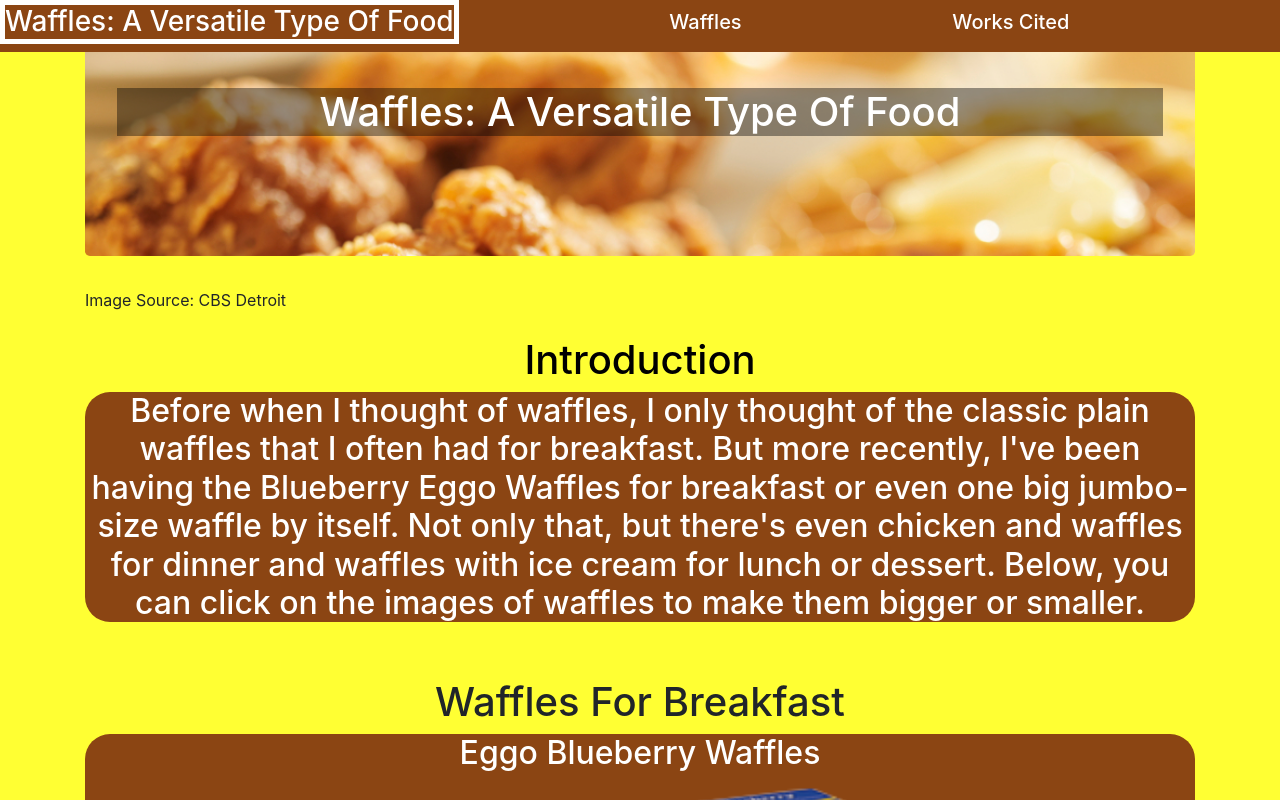
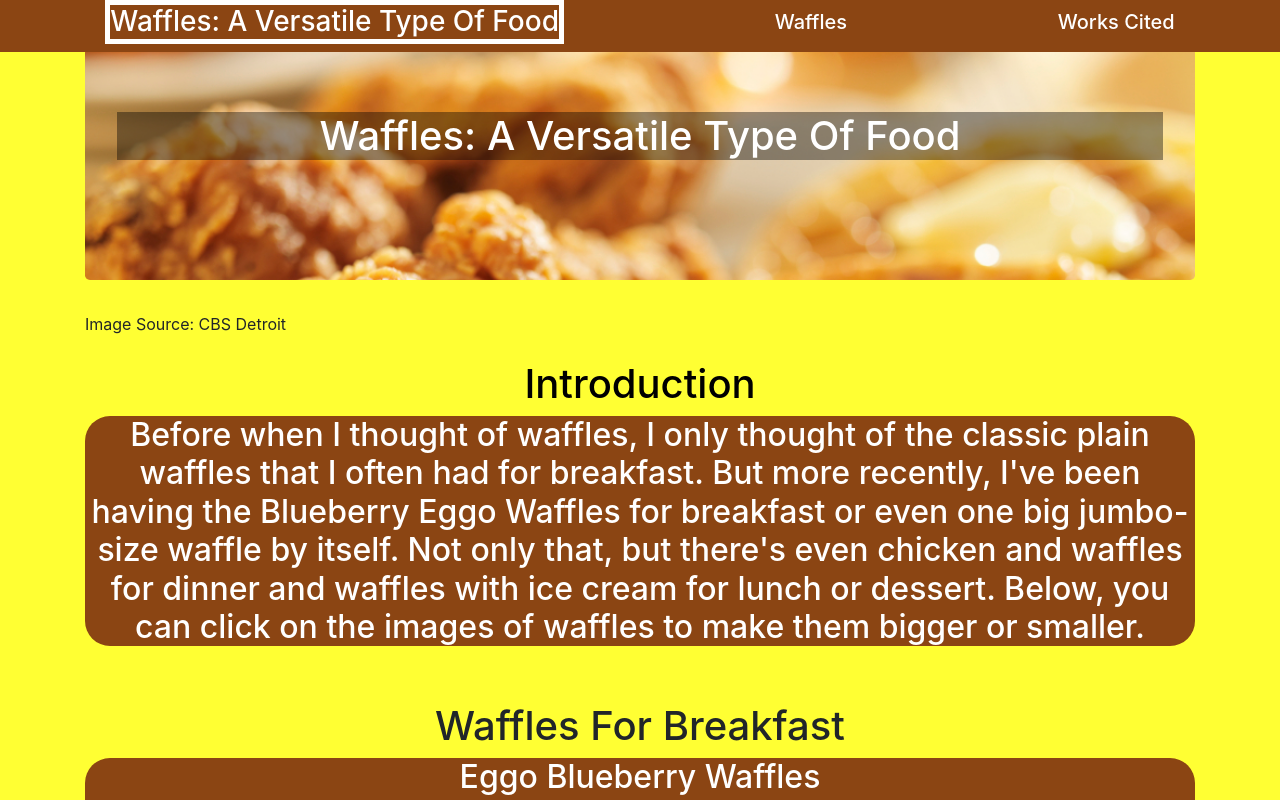
Before and after one commit to christopherf242/Waffles-A-Versatile-Type-Of-Food, a React (Create React App) app: page / in a window 1280 px wide. Shown: the top 800 px of the page. Built offline with nearby package versions, Linux system fonts and the light colour scheme.

Commit message:
I changed the the look of the navigation bar(title and space around the words)

```diff
--- a/public/index.html
+++ b/public/index.html
@@ -39,11 +39,12 @@
 
       <h5 class="navigation-bar-words"><a href="./worksCited.html" class="navigation-bar-words">Works Cited</a></h5>
 
-      <br>
+      <!-- <br> -->
 
     </div>
 
     <br><!-- This break tag puts a space above the jumbo picture and title because the nav bar is at the top -->
+    <br>
 
     <!-- Start of Bootstrap Grid -->
     <div class="container">
--- a/public/indexHtml.css
+++ b/public/indexHtml.css
@@ -13,11 +13,12 @@ body {
 
 .navigation-bar {
   display: flex;
-  justify-content: space-between; /*Educational notes: This is important for
-      putting space from left to right between the words */
+  justify-content: space-around; /*Educational notes: This is important for
+      putting space from horzinontally(left to right) between the words */
   background-color: #8B4513; /* I think the color is called saddle brown */
   align-items: center; /*Educational notes: puts the words in the center
                             (from top to bottom)*/
+  flex-wrap: wrap;
 
   /* Part 2: placing navigation bar in a fixed position and over the rest of the page */
   position: fixed;
--- a/public/worksCited.css
+++ b/public/worksCited.css
@@ -7,14 +7,19 @@ body {
   padding: 0;
 }
 
+#navigation-bar-title {
+  border: white solid 5px;
+}
+
 /*Similar to the way we styled a navigation bar in the home page */
 .navigation-bar {
   display: flex;
-  justify-content: space-between; /*Educational notes: This is important for
-      putting space from left to right between the words */
-  background-color: #8B4513; /* I think it's a brown color */
+  justify-content: space-around; /*Educational notes: This is important for
+      putting space from horzinontally(left to right) around the words */
+  background-color: #8B4513; /* I think it's tje saddle brown color */
   align-items: center; /*Educational notes: puts the words in the center
                             (from top to bottom)*/
+  flex-wrap: wrap;
 
 
   /* Part 2: placing navigation bar in a fixed position and over the rest of the page */
@@ -60,7 +65,7 @@ body {
 /*Below I'm editing the bootstrap class that's used for the bottom nav bar */
 .nav {
   /* background-color: rgb(89, 89, 89); */
-  background-color: #8B4513;
+  background-color: #8B4513; /*Saddle brown */
 }
 
 #bottom-nav {
--- a/public/worksCited.html
+++ b/public/worksCited.html
@@ -18,13 +18,13 @@
     <!-- I updated navigation bar by using flexbox section divider to create a section for the navigation bar -->
     <div class="navigation-bar">
 
-      <h3 class="navigation-bar-words">Waffles: A Versatile Type Of Food</h3>
+      <h3 id="navigation-bar-title" class="navigation-bar-words">Waffles: A Versatile Type Of Food</h3>
 
       <h5 class="navigation-bar-words"><a class="navigation-bar-words" href="./index.html">Home</a></h5>
 
       <h5 class="navigation-bar-words"><a href="./worksCited.html" class="navigation-bar-words">Works Cited</a></h5>
 
-      <br>
+      <!-- <br> -->
 
     </div>
 
```
